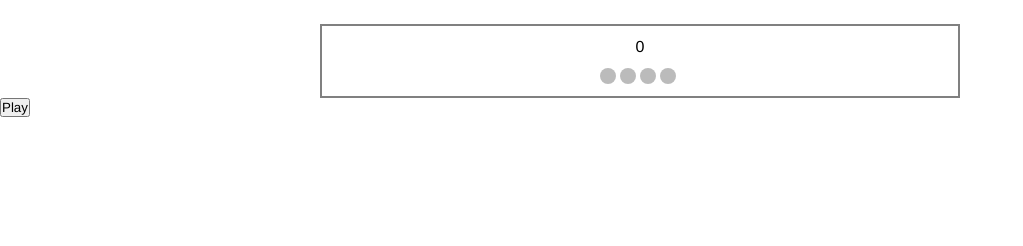
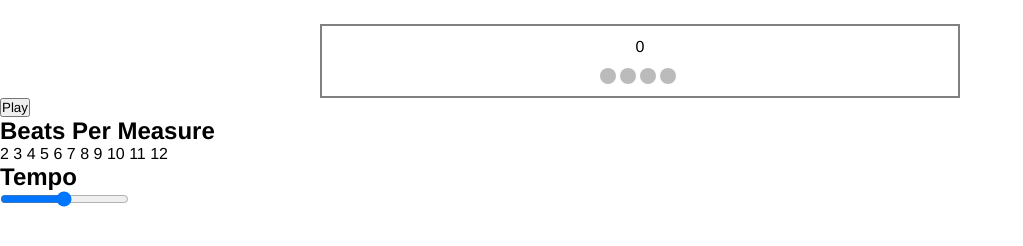
Before and after one commit to bmhan319/Metronome, a plain HTML site: page index.html in a window 1280 px wide. Shown: the whole page, without its empty margins (0-1023 px from the left). Drawn offline with Linux system fonts and the light colour scheme.

Commit message:
started building html for various input selectors

```diff
--- a/index.html
+++ b/index.html
@@ -25,6 +25,26 @@
   </section>
 
   <button id ="playButton" onclick=" metronome(120, 3)" type="button">Play</button>
+
+  <section class="beatsPerMeasureSelectorWrapper">
+    <h1 class="beatsPerMeasureTitle">Beats Per Measure</h1>
+    <span class="2">2</span>
+    <span class="3">3</span>
+    <span class="4">4</span>
+    <span class="5">5</span>
+    <span class="6">6</span>
+    <span class="7">7</span>
+    <span class="8">8</span>
+    <span class="9">9</span>
+    <span class="10">10</span>
+    <span class="11">11</span>
+    <span class="12">12</span>
+  </section>
+
+  <section class="bpmSelectorWrapper">
+    <h1 class="bpmTitle">Tempo</h1>
+    <input type="range" min="1" max="100" value="50" class="slider" id="myRange">
+  </section>
 </body>
 
 <script src="js/index.js"></script>
```
